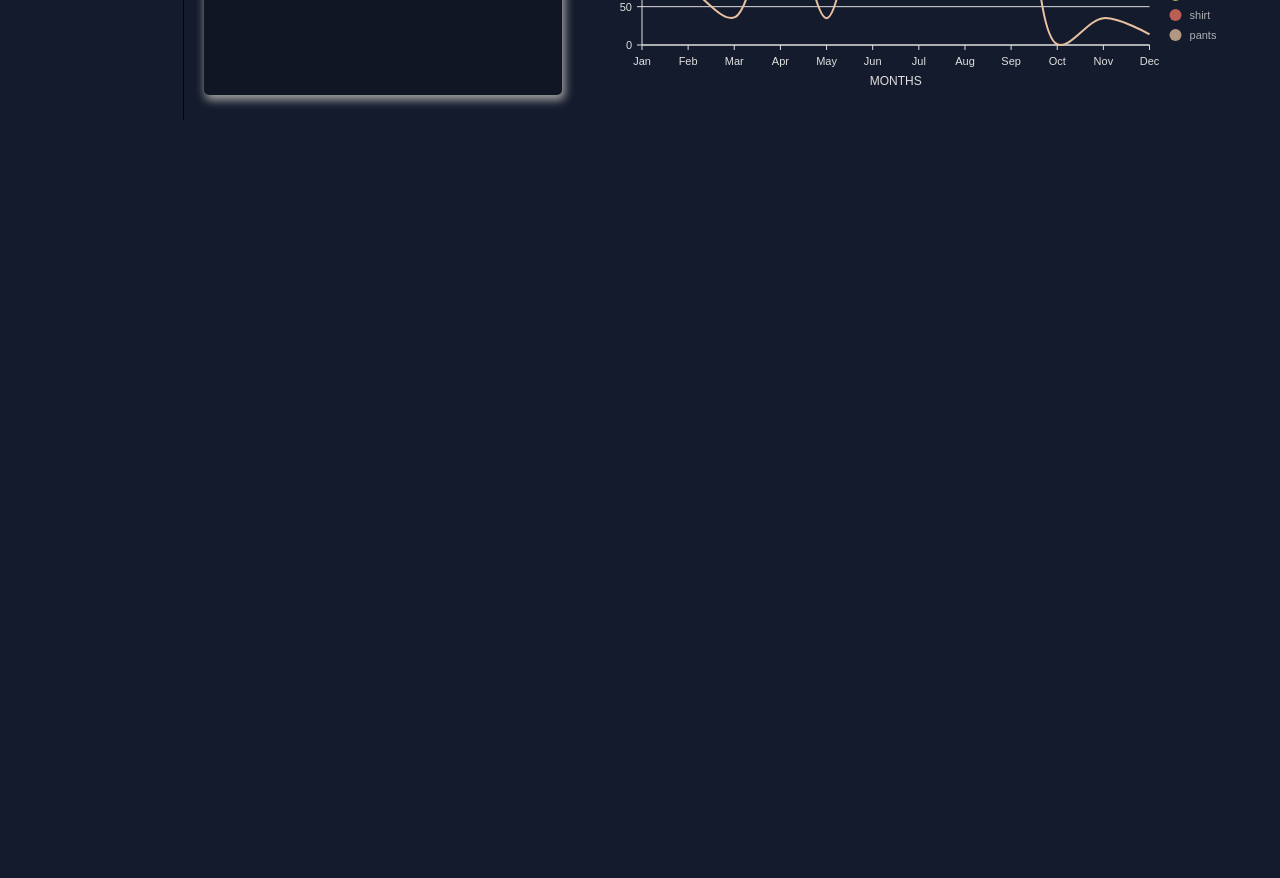
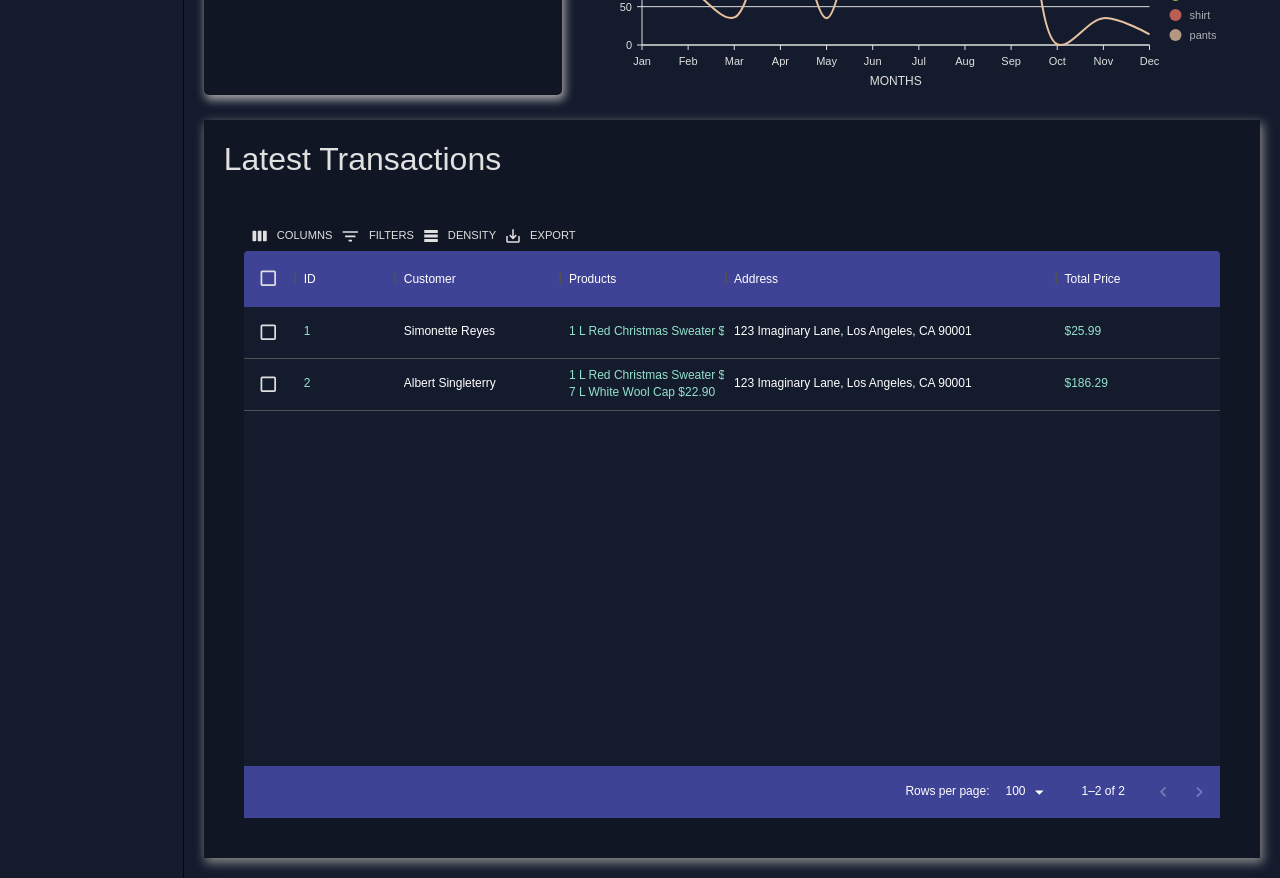
Before and after one commit to christiandeandemesa/react-admin-lama, a React (Create React App) app: page / in a window 1280 px wide. Shown: the part 680-1558 px from the top of the page. Before the commit the page ends 800 px from the top, so only its background shows below. Built offline with nearby package versions, Linux system fonts and the light colour scheme.

Commit message:
Dashboard Table

```diff
--- /dev/null
+++ b/src/components/Table.jsx
@@ -0,0 +1,140 @@
+import {useTheme, Box, Typography} from '@mui/material';
+import {DataGrid, GridToolbar} from '@mui/x-data-grid';
+import {AdminPanelSettingsOutlined, LockOpenOutlined} from '@mui/icons-material';
+
+import {tokens} from '../theme';
+
+const mockDataOrders = [
+	{
+		id: 1,
+		name: 'Simonette Reyes',
+		products: [
+			{
+				id: 12,
+				name: 'Christmas Sweater',
+				price: 25.99,
+				size: ['L'],
+				color: ['Red'],
+				quantity: 1
+			}
+		],
+		address: '123 Imaginary Lane, Los Angeles, CA 90001',
+		totalPrice: 25.99
+	},
+	{
+		id: 2,
+		name: 'Albert Singleterry',
+		products: [
+			{
+				id: 12,
+				name: 'Christmas Sweater',
+				price: 25.99,
+				size: ['L'],
+				color: ['Red'],
+				quantity: 1
+			},
+			{
+				id: 13,
+				name: 'Wool Cap',
+				price: 22.9,
+				size: ['L'],
+				color: ['White'],
+				quantity: 7
+			}
+		],
+		address: '123 Imaginary Lane, Los Angeles, CA 90001',
+		totalPrice: 186.29
+	}
+];
+
+function Table() {
+	const theme = useTheme();
+	const mode = theme.palette.mode;
+	const colors = tokens(mode);
+
+	// Creates the column headers in the MUI Table.
+	const columns = [
+		{field: 'id', headerName: 'ID', cellClassName: 'green-column'},
+		{field: 'name', headerName: 'Customer', flex: 1},
+		{
+			field: 'products',
+			headerName: 'Products',
+			flex: 1,
+			cellClassName: 'green-column',
+			renderCell: ({row: {products}}) => {
+				return (
+					<div>
+						{products.map(({id, name, price, size, color, quantity}) => (
+							<div key={id}>
+								{quantity} {size} {color} {name} ${price.toFixed(2)}
+							</div>
+						))}
+					</div>
+				);
+			}
+		},
+		{field: 'address', headerName: 'Address', flex: 2},
+		{
+			field: 'totalPrice',
+			headerName: 'Total Price',
+			flex: 1,
+			cellClassName: 'green-column',
+			renderCell: ({row: {totalPrice}}) => {
+				return <div>${totalPrice.toFixed(2)}</div>;
+			}
+		}
+	];
+
+	return (
+		<Box sx={{m: '20px'}}>
+			{/* MUI Table */}
+			<Box
+				sx={{
+					height: '75vh',
+					m: '40px 0 0 0',
+					// Removes border around the table's perimeter.
+					'& .MuiDataGrid-root': {border: 'none'},
+					// Toolbar's text color.
+					'& .MuiButtonBase-root': {
+						color: colors.grey[100]
+					},
+					// Column headers' background color.
+					'& .MuiDataGrid-columnHeaders': {
+						backgroundColor: colors.blueAccent[700],
+						borderBottom: 'none'
+					},
+					// Every other column's text color.
+					'& .green-column': {
+						color: colors.greenAccent[300]
+					},
+					// Checkbox color.
+					'& .MuiCheckbox-root.Mui-checked': {
+						color: colors.grey[100]
+					},
+					// Removes the bottom border of each row.
+					'& .MuiDataGrid-cell': {
+						borderBottom: `1px solid ${colors.grey[500]}`
+					},
+					// Rows' background color.
+					'& .MuiDataGrid-virtualScroller': {
+						backgroundColor: mode === 'dark' ? colors.primary[500] : '#fcfcfc'
+					},
+					// Footer's background color.
+					'& .MuiDataGrid-footerContainer': {
+						backgroundColor: colors.blueAccent[700],
+						borderTop: 'none'
+					}
+				}}
+			>
+				<DataGrid
+					rows={mockDataOrders}
+					columns={columns}
+					components={{Toolbar: GridToolbar}} // Enables the toolbar
+					checkboxSelection // Enables the checkboxes
+				/>
+			</Box>
+		</Box>
+	);
+}
+
+export default Table;
--- a/src/pages/Home.jsx
+++ b/src/pages/Home.jsx
@@ -1,4 +1,4 @@
-import {useTheme, Box, Divider} from '@mui/material';
+import {useTheme, Box, Divider, Typography} from '@mui/material';
 import {
 	PersonOutlined,
 	ShoppingCartOutlined,
@@ -11,12 +11,14 @@ import Navbar from '../components/Navbar';
 import Widget from '../components/Widget';
 import Featured from '../components/Featured';
 import Chart from '../components/Chart';
+import Table from '../components/Table';
 
 import {tokens} from '../theme';
 
 function Home() {
 	const theme = useTheme();
-	const colors = tokens(theme.palette.mode);
+	const mode = theme.palette.mode;
+	const colors = tokens(mode);
 
 	return (
 		<Box sx={{display: 'flex'}}>
@@ -93,6 +95,19 @@ function Home() {
 					<Featured />
 					<Chart />
 				</Box>
+				<Box
+					sx={{
+						m: '20px',
+						p: '20px',
+						backgroundColor: mode === 'dark' ? colors.primary[600] : '#EAEAEA',
+						boxShadow: `2px 4px 10px 1px ${colors.grey[400]}`
+					}}
+				>
+					<Typography variant='h2' sx={{mb: '15px', color: colors.grey[100]}}>
+						Latest Transactions
+					</Typography>
+					<Table />
+				</Box>
 			</Box>
 		</Box>
 	);
```
